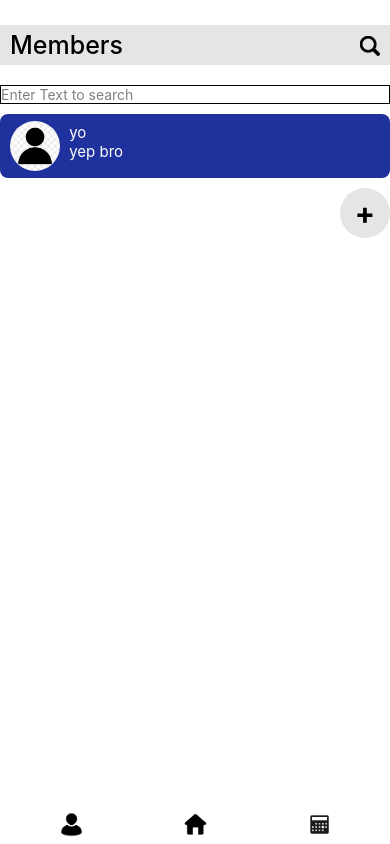
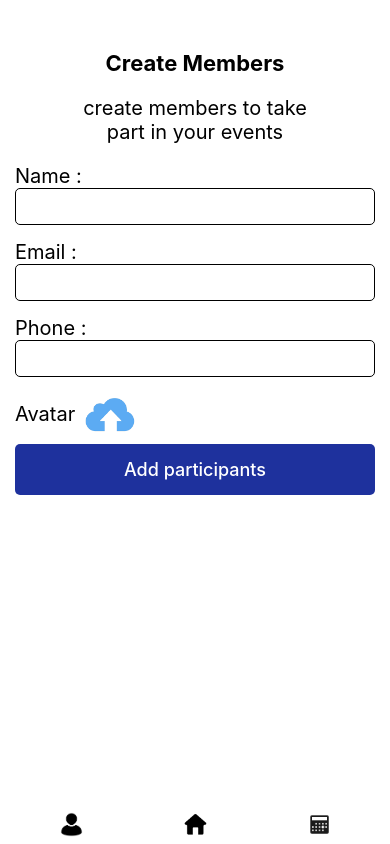
Before and after one commit to BLADEHEDA/Event-App, a React Native app: screen /Member in a window 390 px wide. Built offline with nearby package versions, Linux system fonts and the light colour scheme.

Commit message:
the new navigation screen added

```diff
--- a/App.tsx
+++ b/App.tsx
@@ -35,16 +35,16 @@ const App = () => {
         component={Event}
         options={{ headerShown: false }}
         /> */}
-           {/* <Stack.Screen
+           <Stack.Screen
         name="CreateMember"
         component={CreateMember}
         options={{ headerShown: false }}
-        /> */}
-         <Stack.Screen
+        />
+         {/* <Stack.Screen
         name="Member"
         component={Member}
         options={{ headerShown: false }}
-        />
+        /> */}
              {/* <Stack.Screen
         name="Login"
         component={Login}
@@ -58,7 +58,7 @@ const App = () => {
         /> */}
 
         </Stack.Navigator>
-    {/* <Navigation/>  */}
+    {/* <Navigation/> */}
   </NavigationContainer>
   )
 }
--- a/src/screens/CreateMember.tsx
+++ b/src/screens/CreateMember.tsx
@@ -2,6 +2,7 @@ import { StyleSheet, Text, View, ScrollView, TextInput, TouchableOpacity, Image,
 import React, { useState, useCallback } from 'react';
 import Button from '../component/shared/Button'
 import ImagePicker from 'react-native-image-crop-picker';
+import Navigation from '../component/shared/Navigation';
 
 const CreateMember = () => {
     const imageUpload = require("../Assets/upload.png")
@@ -22,7 +23,8 @@ const CreateMember = () => {
     };
 
     return (
-        <ScrollView style={styles.containerorign}>
+        <View style={styles.container}>
+        <ScrollView style={styles.scrollView}>
             <View style={styles.container}>
                 <Text style={styles.head}>Create Members</Text>
                 <Text style={styles.text}>create members to take part in your events</Text>
@@ -67,15 +69,21 @@ const CreateMember = () => {
                 </View>
             </View>
         </ScrollView>
+        <View style={styles.navigationContainer}>
+        <Navigation/>
+      </View>
+        </View>
     )
 }
 
 const styles = StyleSheet.create({
-        containerorign:{
-    marginBottom:50
-        },
-    container:{
-        paddingHorizontal:15
+    container: {
+        flex: 1,
+        backgroundColor: 'white',
+    },
+    scrollView: {
+        paddingHorizontal: 15,
+        marginBottom: 60, // Adjust the marginBottom to make space for the button and Navigation
     },
     head:{
         color:'black',
@@ -140,6 +148,16 @@ textArea: {
         resizeMode: 'cover',
         borderRadius: 10,
     },
+    navigationContainer: {
+        position: 'absolute',
+        left: 0,
+        bottom: 0,
+        right: 0,
+        justifyContent: 'flex-end',
+        alignItems: 'center',
+        backgroundColor: 'white',
+        zIndex: 999,
+      },
 });
 
 export default CreateMember;
--- a/src/screens/Member.tsx
+++ b/src/screens/Member.tsx
@@ -54,6 +54,17 @@ const styles = StyleSheet.create({
     marginTop: 25,
     paddingHorizontal: 15,
   },
+  navigationContainer: {
+    position: 'absolute',
+    left: 0,
+    bottom: 0,
+    right: 0,
+    justifyContent: 'flex-end',
+    alignItems: 'center',
+    backgroundColor: 'white',
+    zIndex: 999,
+  },
+
   mainText: {
     color: 'black',
     fontSize: 25,
@@ -78,14 +89,5 @@ const styles = StyleSheet.create({
     borderWidth: 1,
     marginBottom: 10,
   },
-  navigationContainer: {
-    position: 'absolute',
-    left: 0,
-    bottom: 0,
-    right: 0,
-    justifyContent: 'flex-end',
-    alignItems: 'center',
-    backgroundColor: 'white',
-    zIndex: 999,
-  },
+
 });
```
Also changed, not shown: 1 other file (tests, documents, lock files or other folders).
